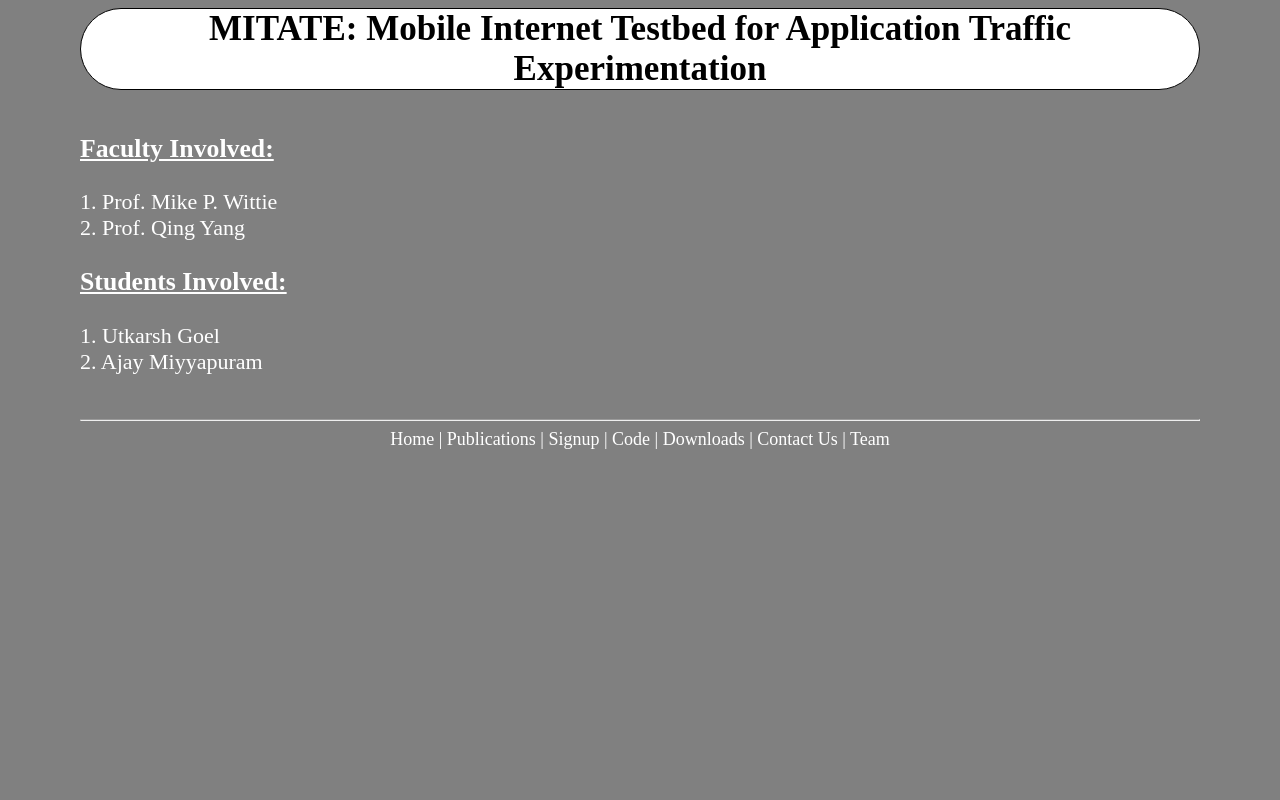
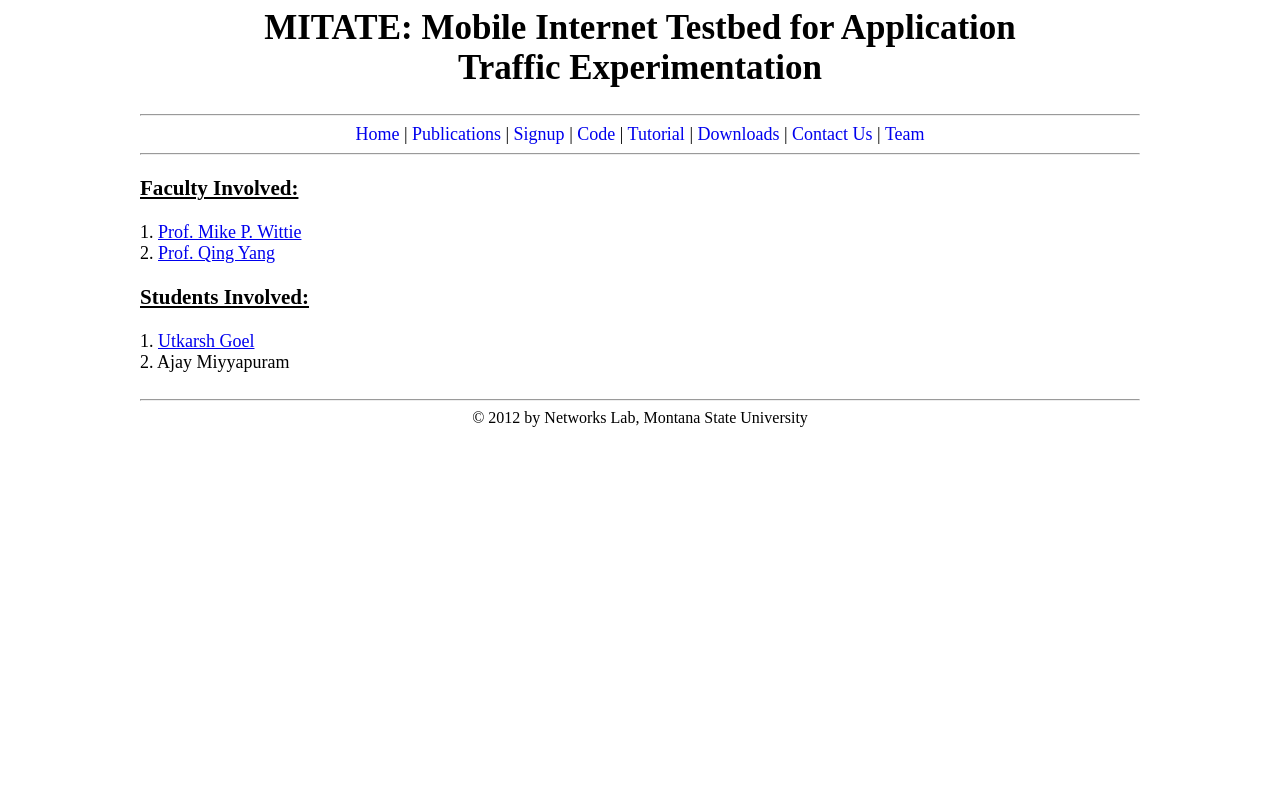
Before and after one commit to msu-netlab/MITATE, a PHP site: page /mitate_team.php in a window 1280 px wide. Run offline with PHP 8.4, Linux system fonts and the light colour scheme.

Commit message:
changed the mitate website css

```diff
--- a/WebServer/footer.php
+++ b/WebServer/footer.php
@@ -1,11 +1,9 @@
-<br /><br />
-	<hr />
-	<div style="background-color:grey;height:auto;font-size: 18px;color: white;text-align: center;"><a href="index.php" style="color: white;text-decoration:none;">Home</a> | <a href="mitate_publications.php" style="color: white;text-decoration:none;">Publications</a> | <a href="mitate_signup.php" style="color: white;text-decoration:none;">Signup</a> | <a href="https://github.com/msu-netlab/MITATE/" style="color: white;text-decoration:none;" target="_blank">Code</a> | <a href="mitate_downloads.php" style="color: white;text-decoration:none;">Downloads</a> | <a style="color: white;text-decoration:none;" href="mailto:mitate@cs.montana.edu">Contact Us</a> | <a style="color: white;text-decoration:none;" href="mitate_team.php">Team</a>
-	<?php if(isset($_SESSION['mitateLoggedInUser'])) { ?>
-	| <a style="color: white;text-decoration:none;" href="mitate_logout.php">Logout</a>
-	<?php } ?>
-	</div>
+<div style="float:left;width:100%;">
+<br />
+<hr />
+<div style="text-align:center;">&copy; 2012 by Networks Lab, Montana State University</div>
+<br />
 </div>
-<br />
+</div>
 </body>
 </html>
--- a/WebServer/header.php
+++ b/WebServer/header.php
@@ -1,9 +1,16 @@
 <?php session_start(); ?>
 <html>
 <head>
-<title>MITATE: Mobile Internet Testbed for Application Traffic Experimentation</title>
+<title>MITATE: Mobile Internet Testbed for ApplicationTraffic Experimentation</title>
 </head>
-<body style="background-color:grey;">
-<div style="top:20px;margin-left:auto;margin-right:auto;max-width:1120px;height:auto;">
-	<div style="background-color:white;border-radius: 50px;border: 1px solid black;font-size:35px;text-align: center;font-weight: bolder;">MITATE: Mobile Internet Testbed for Application Traffic Experimentation</div>
+<body style="background-color:white;">
+<div style="top:20px;margin-left:auto;margin-right:auto;max-width:1000px;height:auto;">
+	<div style="font-size:35px;text-align: center;font-weight: bolder;">MITATE: Mobile Internet Testbed for Application <br />Traffic Experimentation</div>
 	<br />
+	<hr />
+	<div style="background-color:white;height:auto;font-size: 18px;text-align: center;"><a href="index.php" style="text-decoration:none;">Home</a> | <a href="mitate_publications.php" style="text-decoration:none;">Publications</a> | <a href="mitate_signup.php" style="text-decoration:none;">Signup</a> | <a href="https://github.com/msu-netlab/MITATE/" style="text-decoration:none;" target="_blank">Code</a> | <a href="MITATE_Tutorial_For_Beginners.php" style="text-decoration:none;">Tutorial</a> | <a href="mitate_downloads.php" style="text-decoration:none;">Downloads</a> | <a style="text-decoration:none;" href="mailto:mitate@cs.montana.edu">Contact Us</a> | <a style="text-decoration:none;" href="mitate_team.php">Team</a>
+	<?php if(isset($_SESSION['mitateLoggedInUser'])) { ?>
+	| <a style="color: black;text-decoration:none;" href="mitate_logout.php">Logout</a>
+	<?php } ?>
+	</div>
+	<hr />
--- a/WebServer/index.php
+++ b/WebServer/index.php
@@ -1,5 +1,6 @@
 <?php include('header.php'); ?>
-	<div style="color: white;font-size: 22;text-align: justify;">Innovative mobile applications, such as multiplayer games and augmented reality, will require low message delay to provide a high quality of user experience (QoE). Low message delay, in turn, depends on low network latency and high available bandwidth between mobile devices and cloud datacenters, on which application back-end logic is deployed. Unfortunately, mobile network performance can change rapidly. Worse, traffic shaping mechanisms in cellular networks, such as as cap-and-throttle, traffic redundancy elimination, and deep packet inspection (DPI), can delay application messages without being reflected in standard metrics of network performance.<br /><br />
+<br />
+	<div style="font-size: 18;text-align: justify;">Innovative mobile applications, such as multiplayer games and augmented reality, will require low message delay to provide a high quality of user experience (QoE). Low message delay, in turn, depends on low network latency and high available bandwidth between mobile devices and cloud datacenters, on which application back-end logic is deployed. Unfortunately, mobile network performance can change rapidly. Worse, traffic shaping mechanisms in cellular networks, such as as cap-and-throttle, traffic redundancy elimination, and deep packet inspection (DPI), can delay application messages without being reflected in standard metrics of network performance.<br /><br />
 	If innovation in the mobile space is to achieve broad adoption, new applications must deliver a high QoE across a range of network conditions. In other 	words, application communication protocols must be smart enough to adapt to changing network performance to keep message delay low. Such adaptations might include changing packet size, or moving between server endpoints to deliver best traffic performance for a given client. <br /><br />
 	To design and validate adaptive communication protocols developers need to prototype their implementations in production networks. The research community has produced several testbeds capable of application prototyping in the wired Internet. To date, however, cellular network measurement platforms are not programmable in that they do not provide an foreign code execution environment. Instead applications are evaluated in network simulators configured to reflect measurements of network performance. While measurement based simulation allows repeatable experiments, it misses the dynamic effects of competing traffic in cellular schedulers and of traffic shaping mechanisms.
 	<br /><br />
--- a/WebServer/mitate_downloads.php
+++ b/WebServer/mitate_downloads.php
@@ -2,9 +2,8 @@
 session_start();
 if(isset($_SESSION['mitateLoggedInUser'])) {
 	include('header.php'); ?>
-	<div style="color: white;font-size: 22;text-align: justify;">
+	<div style="font-size: 18;text-align: justify;">
 	<h3 style="text-decoration:underline">Downloads:</h3>
-	<br />
 	1. Sample MITATE XML Configuration File (<a target="_blank" href="sample/Mitate_Sample_Configuration_File_XML_Format.xml" style="color: red;">view</a>)
 	<br />
 	2. Sample MITATE XSD File (<a target="_blank" href="sample/Mitate_Sample_Configuration_File_XML_Format.xsd" style="color: red;">view</a>)
--- a/WebServer/mitate_publications.php
+++ b/WebServer/mitate_publications.php
@@ -1,5 +1,5 @@
 <?php include('header.php'); ?>
-	<div style="color: white;font-size: 22;text-align: justify;">
+	<div style="font-size: 18;text-align: justify;">
 	<h3 style="text-decoration:underline">Refereed Conference Publications:</h3>
 	1. Utkarsh Goel; Ajay Miyyapuram; Mike P. Wittie; Qing Yang, "MITATE: Mobile Internet Testbed for Application Traffic Experimentation", to appear in 10th International Conference on Mobile and Ubiquitous Systems: Computing, Networking and Services, Mobiquitous'13, Tokoyo, Japan, Dec 2013. (<a target="_blank" href="publications/Goel_MITATE_Mobiquitous13.pdf" style="color: red;">paper</a>)
 	<br />
--- a/WebServer/mitate_signin.php
+++ b/WebServer/mitate_signin.php
@@ -1,7 +1,7 @@
 <?php
 	session_start();
 	include('header.php'); ?>
-	<div style="color: white;font-size: 22;text-align: justify;">
+	<div style="font-size: 18;text-align: justify;">
 	<h3 style="text-decoration:underline">Sign in for MITATE:</h3>
 	<br />
 	<form action="" method="POST">
--- a/WebServer/mitate_signup.php
+++ b/WebServer/mitate_signup.php
@@ -1,5 +1,5 @@
 <?php include('header.php'); ?>
-	<div style="color: white;font-size: 22;text-align: justify;">
+	<div style="font-size: 18;text-align: justify;">
 	<h3 style="text-decoration:underline">Signup for MITATE:</h3>
 	<br />
 	<form action="" method="POST">
--- a/WebServer/mitate_team.php
+++ b/WebServer/mitate_team.php
@@ -1,12 +1,12 @@
 <?php include('header.php'); ?>
-	<div style="color: white;font-size: 22;text-align: justify;">
+	<div style="font-size: 18;text-align: justify;">
 	<h3 style="text-decoration:underline">Faculty Involved:</h3>
-	1. <a style="color: white;text-decoration:none;" href="http://www.cs.montana.edu/mwittie/" target="_blank">Prof. Mike P. Wittie</a>
+	1. <a href="http://www.cs.montana.edu/mwittie/" target="_blank">Prof. Mike P. Wittie</a>
 	<br />
-	2. <a style="color: white;text-decoration:none;" href="http://www.cs.montana.edu/yang/" target="_blank">Prof. Qing Yang</a>
+	2. <a href="http://www.cs.montana.edu/yang/" target="_blank">Prof. Qing Yang</a>
 	<br />
 	<h3 style="text-decoration:underline">Students Involved:</h3>
-	1. <a style="color: white;text-decoration:none;" href="http://www.cs.montana.edu/~utkarsh.goel/" target="_blank">Utkarsh Goel</a>
+	1. <a href="http://www.cs.montana.edu/~utkarsh.goel/" target="_blank">Utkarsh Goel</a>
 	<br />
 	2. Ajay Miyyapuram
 	</div>
```
Also changed, not shown: WebServer/MITATE_Tutorial_For_Beginners.php (renamed from WebServer/MITATE_Tutorial_For_Beginners.html, +14 -8 lines), 1 other file.
